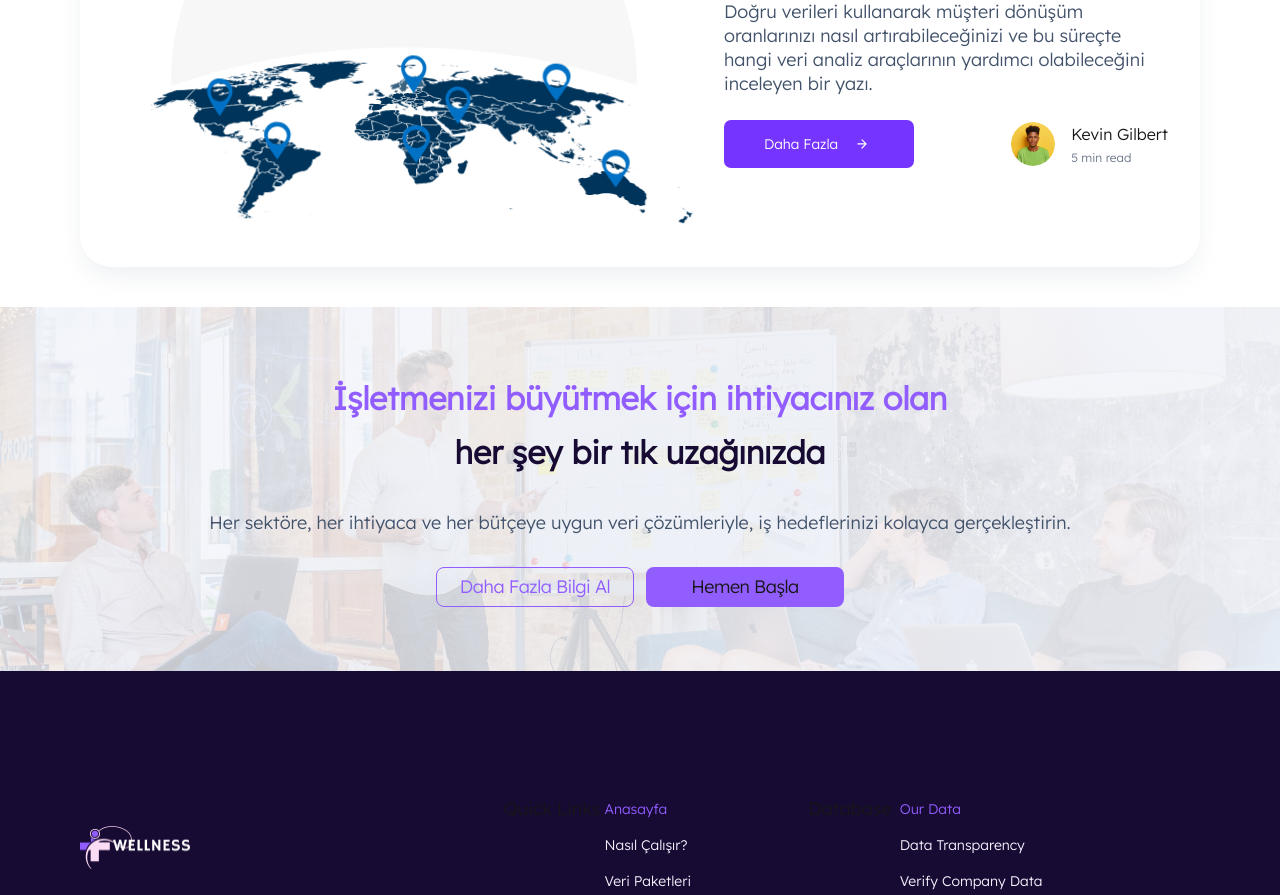
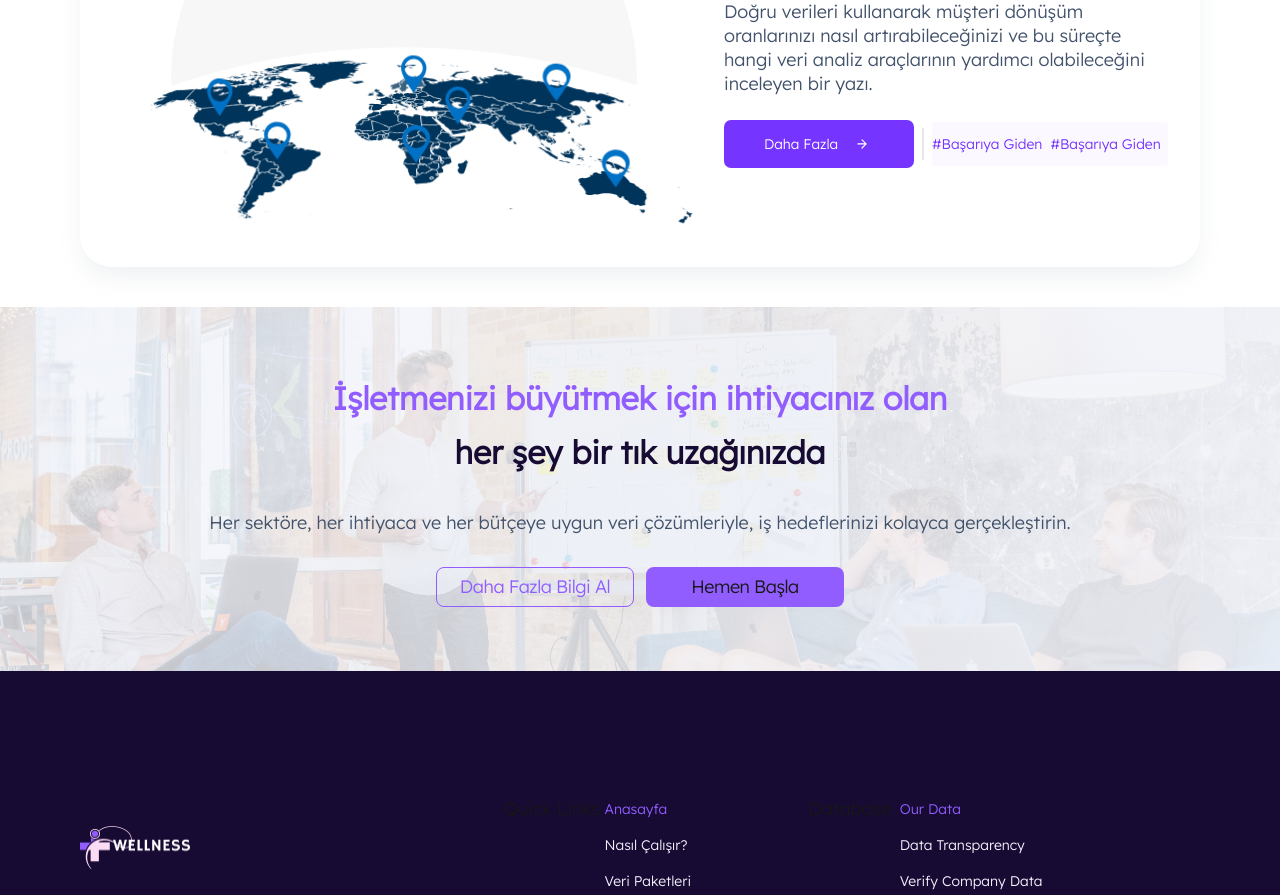
Before and after one commit to Medyanes-360/big-data-sale, a Next.js app: page / in a window 1280 px wide. Shown: the part 4760-5655 px from the top of the page. Built offline with nearby package versions, Linux system fonts and the light colour scheme.

Commit message:
Refactor tag section in BlogCard component

```diff
--- a/components/home/blogPostSection/blogPostArea/BlogPostContent/BlogCard/index.jsx
+++ b/components/home/blogPostSection/blogPostArea/BlogPostContent/BlogCard/index.jsx
@@ -41,17 +41,11 @@ const BlogCard = ({ title, summary, author, likes, comments, date }) => {
           </span>
           <Icons.ArrowRight className="w-6 h-6 text-white-default" />
         </ButtonComponent>
-        <div className="flex space-x-2 items-start">
-          <Image
-            src={author.profileImage}
-            alt={author.name}
-            className="h-11 w-11 rounded-full mr-2"
-            width={200}
-            height={200}
-          />
-          <div className="flex flex-col items-start">
-            <p className="mb-1">{author.name}</p>
-            <p className="text-xs text-[#6A778B]">5 min read</p>
+        <div className="md:block hidden h-8 border-[1px] bg-[#CDD2D8]"></div>
+        <div className="flex items-center rounded-[4px] bg-[#E6DBFF30] py-3 w-full">
+          <div className="flex flex-wrap items-center font-Inter font-medium gap-2 text-sm text-tertiary-500">
+            <span>#Başarıya Giden</span>
+            <span>#Başarıya Giden</span>
           </div>
         </div>
       </div>
```
